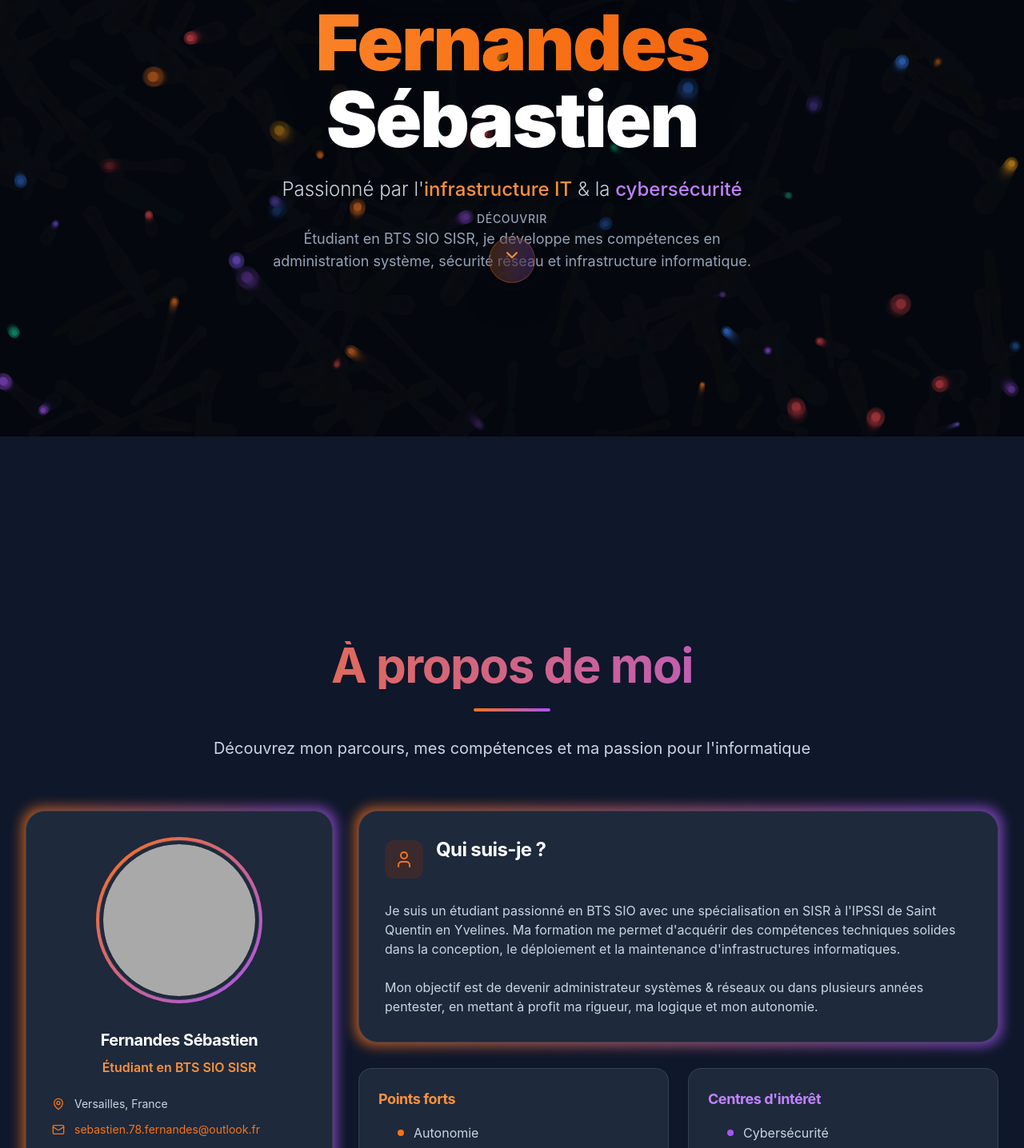
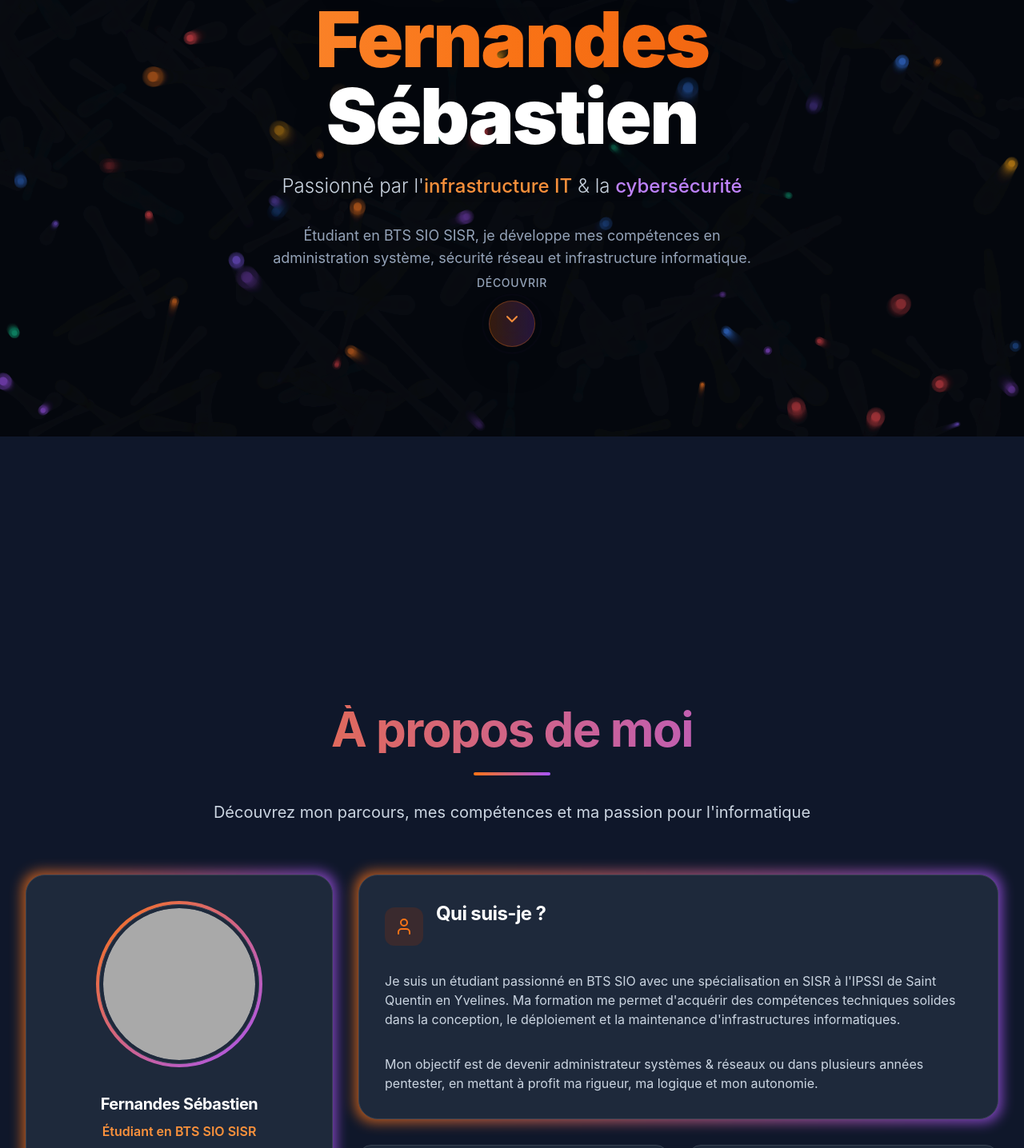
Before and after one commit to CapitaineRick/Portfolio, a React (Vite) app: page / in a window 1280 px wide. Shown: the part 254-1690 px from the top of the page at 80% size. Built offline with nearby package versions, Linux system fonts and the light colour scheme; grey boxes are pictures that could not be loaded.

Commit message:
Réduire la taille des sections et augmenter l'espacement

```diff
--- a/src/index.css
+++ b/src/index.css
@@ -34,7 +34,7 @@ main {
   flex: 1;
 }
 
-/* Sections avec espacement augmenté */
+/* Sections compactes avec espacement externe important */
 section {
   /* SUPPRESSION TOTALE DES MARGES ET BORDURES */
   margin: 0 !important;
@@ -43,7 +43,7 @@ section {
 
   /* Dimensions et positionnement */
   width: 100%;
-  min-height: 100vh;
+  min-height: auto; /* Changé de 100vh à auto pour des sections plus petites */
   display: flex;
   align-items: center;
   justify-content: center;
@@ -56,28 +56,28 @@ section {
   transition: all 0.5s ease-in-out;
 }
 
-/* Contenu des sections avec padding interne responsive AUGMENTÉ */
+/* Contenu des sections avec padding interne RÉDUIT */
 section > div {
   width: 100%;
-  padding: 4rem 1rem; /* Augmenté de 3rem à 4rem */
+  padding: 2rem 1rem; /* Réduit de 4rem à 2rem */
   max-width: 100%;
 }
 
 @media (min-width: 640px) {
   section > div {
-    padding: 6rem 1.5rem; /* Augmenté de 4rem à 6rem */
+    padding: 3rem 1.5rem; /* Réduit de 6rem à 3rem */
   }
 }
 
 @media (min-width: 768px) {
   section > div {
-    padding: 8rem 1.5rem; /* Augmenté de 5rem à 8rem */
+    padding: 4rem 1.5rem; /* Réduit de 8rem à 4rem */
   }
 }
 
 @media (min-width: 1024px) {
   section > div {
-    padding: 10rem 1.5rem; /* Nouveau breakpoint pour desktop */
+    padding: 5rem 1.5rem; /* Réduit de 10rem à 5rem */
   }
 }
 
@@ -85,9 +85,10 @@ section > div {
 section#home {
   /* Le fond est défini directement dans le composant Hero avec style inline */
   background: none !important;
+  min-height: 100vh; /* Hero garde sa taille pleine */
 }
 
-/* TOUTES LES AUTRES SECTIONS - Fond uniforme simple avec espacement vertical */
+/* TOUTES LES AUTRES SECTIONS - Fond uniforme simple avec GROS espacement vertical */
 section#about,
 section#education,
 section#skills,
@@ -95,9 +96,9 @@ section#projects,
 section#techwatch,
 section#contact {
   background: #0f172a !important;
-  /* Ajout d'un espacement vertical entre les sections */
-  margin-top: 2rem !important;
-  margin-bottom: 2rem !important;
+  /* Ajout d'un GROS espacement vertical entre les sections */
+  margin-top: 4rem !important;
+  margin-bottom: 4rem !important;
 }
 
 @media (min-width: 640px) {
@@ -107,8 +108,8 @@ section#contact {
   section#projects,
   section#techwatch,
   section#contact {
-    margin-top: 3rem !important;
-    margin-bottom: 3rem !important;
+    margin-top: 6rem !important;
+    margin-bottom: 6rem !important;
   }
 }
 
@@ -119,8 +120,8 @@ section#contact {
   section#projects,
   section#techwatch,
   section#contact {
-    margin-top: 4rem !important;
-    margin-bottom: 4rem !important;
+    margin-top: 8rem !important;
+    margin-bottom: 8rem !important;
   }
 }
 
@@ -131,8 +132,20 @@ section#contact {
   section#projects,
   section#techwatch,
   section#contact {
-    margin-top: 6rem !important;
-    margin-bottom: 6rem !important;
+    margin-top: 12rem !important;
+    margin-bottom: 12rem !important;
+  }
+}
+
+@media (min-width: 1280px) {
+  section#about,
+  section#education,
+  section#skills,
+  section#projects,
+  section#techwatch,
+  section#contact {
+    margin-top: 16rem !important;
+    margin-bottom: 16rem !important;
   }
 }
 
@@ -153,9 +166,9 @@ nav {
 /* Footer sans marge avec espacement augmenté */
 footer {
   margin: 0;
-  padding: 3rem 0; /* Augmenté de 2rem à 3rem */
+  padding: 4rem 0; /* Augmenté de 3rem à 4rem */
   background: #0f172a;
-  margin-top: 4rem; /* Espacement avant le footer */
+  margin-top: 8rem; /* Espacement avant le footer augmenté */
 }
 
 /* Amélioration de la typographie responsive */
@@ -168,56 +181,56 @@ h1, h2, h3, h4, h5, h6 {
 
 h1 {
   font-size: clamp(2rem, 5vw, 4rem);
-  margin-bottom: 1.5rem; /* Augmenté */
+  margin-bottom: 2rem; /* Augmenté pour plus d'espace */
 }
 
 @media (min-width: 640px) {
   h1 {
     font-size: clamp(2.5rem, 5vw, 4rem);
-    margin-bottom: 2rem; /* Augmenté */
+    margin-bottom: 2.5rem; /* Augmenté */
   }
 }
 
 @media (min-width: 768px) {
   h1 {
     font-size: clamp(2.5rem, 5vw, 4rem);
-    margin-bottom: 2.5rem; /* Augmenté */
+    margin-bottom: 3rem; /* Augmenté */
   }
 }
 
 h2 {
   font-size: clamp(1.75rem, 4vw, 3rem);
-  margin-bottom: 1.5rem; /* Augmenté */
+  margin-bottom: 2rem; /* Augmenté */
 }
 
 @media (min-width: 640px) {
   h2 {
     font-size: clamp(2rem, 4vw, 3rem);
-    margin-bottom: 2rem; /* Augmenté */
+    margin-bottom: 2.5rem; /* Augmenté */
   }
 }
 
 h3 {
   font-size: clamp(1.25rem, 3vw, 2rem);
-  margin-bottom: 1rem; /* Augmenté */
+  margin-bottom: 1.5rem; /* Augmenté */
 }
 
 @media (min-width: 640px) {
   h3 {
     font-size: clamp(1.5rem, 3vw, 2rem);
-    margin-bottom: 1.5rem; /* Augmenté */
+    margin-bottom: 2rem; /* Augmenté */
   }
 }
 
 h4 {
   font-size: clamp(1.125rem, 2.5vw, 1.5rem);
-  margin-bottom: 0.75rem; /* Augmenté */
+  margin-bottom: 1rem; /* Augmenté */
 }
 
 @media (min-width: 640px) {
   h4 {
     font-size: clamp(1.25rem, 2.5vw, 1.5rem);
-    margin-bottom: 1rem; /* Augmenté */
+    margin-bottom: 1.5rem; /* Augmenté */
   }
 }
 
@@ -226,14 +239,14 @@ p {
   font-size: clamp(0.875rem, 2vw, 1.125rem);
   line-height: 1.6;
   color: #e2e8f0;
-  margin-bottom: 1rem; /* Augmenté */
+  margin-bottom: 1.5rem; /* Augmenté */
 }
 
 @media (min-width: 640px) {
   p {
     font-size: clamp(1rem, 2vw, 1.125rem);
     line-height: 1.7;
-    margin-bottom: 1.5rem; /* Augmenté */
+    margin-bottom: 2rem; /* Augmenté */
   }
 }
 
@@ -295,7 +308,7 @@ ul, ol {
 }
 
 li {
-  margin-bottom: 0.75rem; /* Augmenté */
+  margin-bottom: 1rem; /* Augmenté */
   color: #e2e8f0;
   line-height: 1.6;
   font-size: clamp(0.875rem, 2vw, 1rem);
@@ -482,7 +495,7 @@ img {
 @media (max-width: 640px) {
   /* Réduction des espacements sur très petits écrans */
   section > div {
-    padding: 3rem 0.75rem; /* Ajusté pour mobile */
+    padding: 1.5rem 0.75rem; /* Réduit encore plus pour mobile */
   }
 
   /* Ajustement des tailles de police pour mobile */
@@ -613,38 +626,38 @@ body {
 /* Amélioration des grilles responsive */
 .grid-responsive {
   display: grid;
-  gap: 1.5rem; /* Augmenté */
+  gap: 2rem; /* Augmenté */
   grid-template-columns: 1fr;
 }
 
 @media (min-width: 640px) {
   .grid-responsive {
-    gap: 2rem; /* Augmenté */
+    gap: 2.5rem; /* Augmenté */
     grid-template-columns: repeat(2, 1fr);
   }
 }
 
 @media (min-width: 1024px) {
   .grid-responsive {
-    gap: 2.5rem; /* Augmenté */
+    gap: 3rem; /* Augmenté */
     grid-template-columns: repeat(3, 1fr);
   }
 }
 
 /* Amélioration des espacements responsive */
 .space-responsive > * + * {
-  margin-top: 1.5rem; /* Augmenté */
+  margin-top: 2rem; /* Augmenté */
 }
 
 @media (min-width: 640px) {
   .space-responsive > * + * {
-    margin-top: 2rem; /* Augmenté */
+    margin-top: 2.5rem; /* Augmenté */
   }
 }
 
 @media (min-width: 768px) {
   .space-responsive > * + * {
-    margin-top: 2.5rem; /* Augmenté */
+    margin-top: 3rem; /* Augmenté */
   }
 }
 
```
